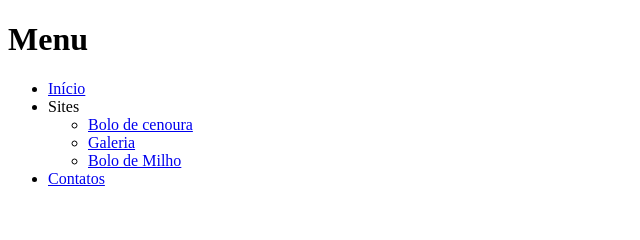
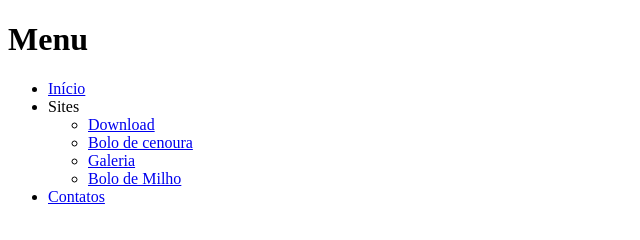
Before and after one commit to Caduuuuuu/SiteReceita, a plain HTML site: page Faleconosco.html in a window 1280 px wide. Shown: the whole page, without its empty margins (0-640 px from the left). Drawn offline with Linux system fonts and the light colour scheme.

Commit message:
Update Faleconosco.html

```diff
--- a/Faleconosco.html
+++ b/Faleconosco.html
@@ -1,21 +1,26 @@
+
+
 <!DOCTYPE html>
 <html lang="pt-br">
 <head>
     <meta charset="UTF-8">
     <meta name="viewport" content="width=device-width, initial-scale=1.0">
-<title>Receitas do Cadu </title></head>
+<title>Faleconosco</title></head>
 <link rel="shortcut icon" href="Imagens Bolo/favicon.ico" type="image/x-icon">
 <body>
     <h1>Menu</h1>
-    <ul>
+    <nav>
+    <ul type="disc">
         <li><a href="index.html">Início</a></li>
         <li>Sites</li>
-        <ul>
+        <ul type="cycle">
+            <li><a href="Download.html">Download</a></li>
             <li><a href="cadu.html">Bolo de cenoura</a></li>
             <li><a href="Imagens.html">Galeria</a></li>
             <li><a href="Bolo%20de%20Milho.html">Bolo de Milho</a></li>
         </ul>
         <li><a href="Contato.html">Contatos</a></li>
     </ul>
+    </nav>
     </body>
     </html>
```
